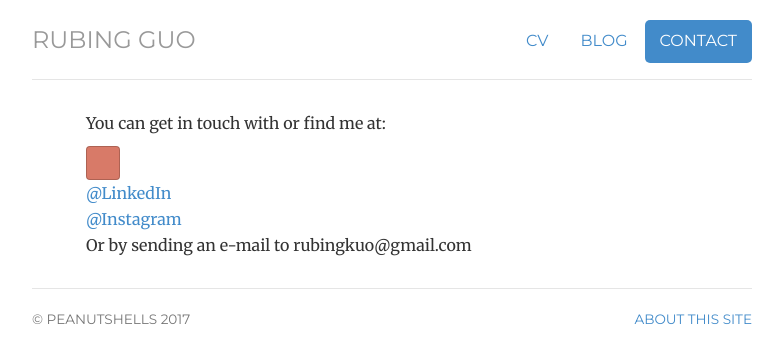
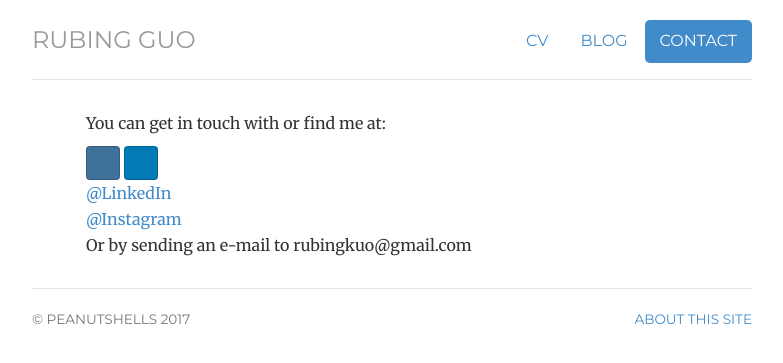
Before and after one commit to flower-joke/peanutshells.github.io, a Jekyll site: the page built from contact/index.html, in a window 1280 px wide. Shown: the top 363 px of the page, without its empty margins (248-1031 px from the left). Built offline with Jekyll 4.4.1, drawn with Linux system fonts in a browser that asks for light colours.

Commit message:
Update index.html

```diff
--- a/contact/index.html
+++ b/contact/index.html
@@ -11,8 +11,9 @@ description: ---hehe
 <div class="contact">
 
 	<p>You can get in touch with or find me at:</p>
-	<a class="btn btn-social-icon btn-adn" onclick="_gaq.push(['_trackEvent', 'btn-social-icon', 'click', 'btn-adn']);">
-		<span class="fa fa-github"></span>
+	<a class="btn btn-social-icon btn-instagram" onclick="_gaq.push(['_trackEvent', 'btn-social-icon', 'click', 'btn-instagram']);">		<span class="fa fa-instagram"></span>
+	</a>
+	<a class="btn btn-social-icon btn-linkedin" onclick="_gaq.push(['_trackEvent', 'btn-social-icon', 'click', 'btn-linkedin']);">			<span class="fa fa-linkedin"></span>
 	</a>
 	<ul class="list-unstyled">
 	<li><a href="http://www.linkedin.com/in/rubingguo/">@LinkedIn</a></li>
```
